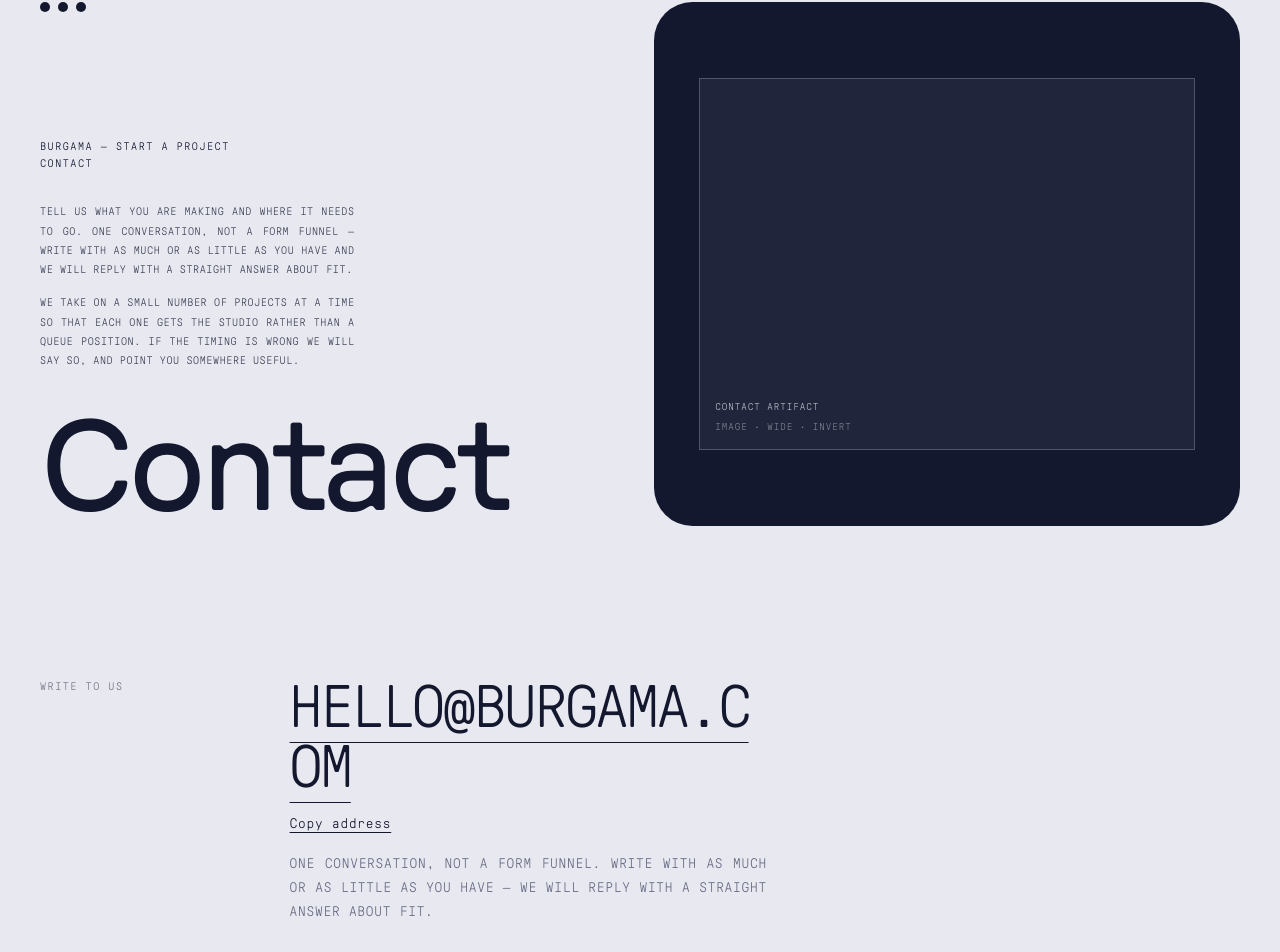
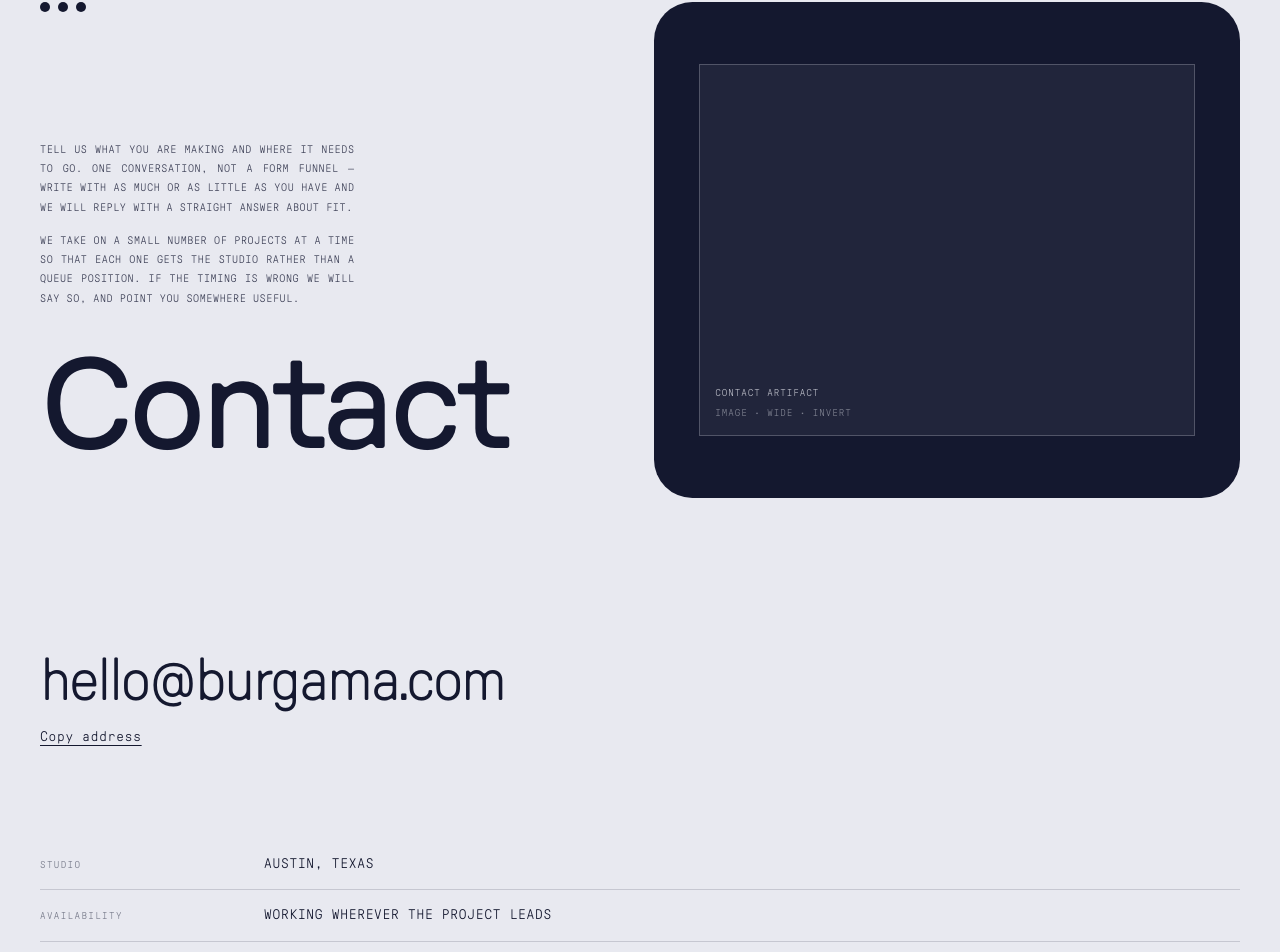
Before and after one commit to cedarandcactus/burgama-site-14.5, a Next.js app: page /contact in a window 1280 px wide. Shown: the part 139-1091 px from the top of the page. Built offline with nearby package versions, Linux system fonts and the light colour scheme.

Commit message:
feat: streamline contact and studio pages, remove redundant labels and sections

```diff
--- a/app/contact/page.tsx
+++ b/app/contact/page.tsx
@@ -26,8 +26,6 @@ export default function ContactPage() {
   return (
     <>
       <PageHero
-        eyebrow="Burgama — Start a project"
-        label="Contact"
         wordmark="Contact"
         artifactId="contact-hero"
         intro={[
@@ -37,15 +35,13 @@ export default function ContactPage() {
       />
 
       <div className="wide case">
-        <section aria-label="Email the studio" className="case-module">
-          <h2 className="case-module-title">Write to us</h2>
-          <div className="case-module-body">
-            <LiquidEmail />
-            <p>
-              One conversation, not a form funnel. Write with as much or as little as you
-              have — we will reply with a straight answer about fit.
-            </p>
-          </div>
+        {/*
+          No "Write to us" label: the email address is the largest thing in
+          this section and states its own purpose. The explanatory sentence
+          that sat under it is gone too — the hero copy already says it.
+        */}
+        <section aria-label="Email the studio">
+          <LiquidEmail />
         </section>
 
         <Reveal as="section" aria-label="Location" className="case-spec">
@@ -59,6 +55,11 @@ export default function ContactPage() {
           </div>
         </Reveal>
 
+        {/*
+          This heading STAYS. "What you are making / Where it needs to go /
+          Timing…" is a list of fragments that means nothing without it —
+          it carries information rather than labelling a section.
+        */}
         <Reveal as="section" aria-labelledby="include-title" className="case-module">
           <h2 id="include-title" className="case-module-title">
             Useful to include
--- a/app/globals.css
+++ b/app/globals.css
@@ -410,39 +410,6 @@
   color: var(--ink-soft);
 }
 
-/*
-  Rotated marginalia. Absolutely positioned against the poster, hidden below
-  the width where there is no margin to put it in.
-*/
-.poster-margin {
-  display: none;
-}
-
-@media (min-width: 1180px) {
-  .poster-margin {
-    position: absolute;
-    top: 50%;
-    display: block;
-    font-size: 0.5625rem;
-    letter-spacing: 0.16em;
-    text-transform: uppercase;
-    white-space: nowrap;
-    color: color-mix(in srgb, var(--ink) 45%, transparent);
-  }
-
-  .poster-margin-left {
-    left: 0;
-    transform: translateY(-50%) rotate(180deg);
-    writing-mode: vertical-rl;
-  }
-
-  .poster-margin-right {
-    right: 0;
-    transform: translateY(-50%);
-    writing-mode: vertical-rl;
-  }
-}
-
 /* Vertical rhythm between the homepage's full-width bands. */
 .page-artifact {
   display: flex;
@@ -513,6 +480,14 @@
     grid-template-columns: minmax(0, 1fr) minmax(0, 1.04fr);
     align-items: stretch;
   }
+
+  /*
+    Matches `.spread-panel`'s min-height so the wordmark's `margin-top: auto`
+    always has a floor to sit on, whether the intro copy is two lines or ten.
+  */
+  .spread-left {
+    min-height: clamp(14rem, 42vw, 31rem);
+  }
 }
 
 .spread-left {
@@ -534,25 +509,29 @@
   background-color: var(--ink);
 }
 
-.spread-labels {
-  display: flex;
-  flex-direction: column;
-  gap: 0.25rem;
-  /* The distance from the dots down to here is the reference's empty half. */
-  margin-top: clamp(2.5rem, 10vw, 9rem);
-}
-
+/*
+  The copy now owns the drop from the dot mark, which the removed caps labels
+  used to provide. That gap IS the reference composition — the empty upper
+  left is what lets the bottom-weighted wordmark land — so it has to live on
+  whatever comes first, not on labels that no longer exist.
+*/
 .spread-copy {
   display: flex;
   flex-direction: column;
   gap: 0.875rem;
-  margin-top: clamp(1.25rem, 2.5vw, 2rem);
+  margin-top: clamp(2.5rem, 10vw, 9rem);
   max-width: 52ch;
 }
 
 /*
   The wordmark — the largest thing on the page. Extended face, very tight
   tracking, bottom-anchored so the eye falls from empty space into it.
+
+  `margin-top: auto` only pushes it down when the column is SHORTER than the
+  panel. A case study whose intro is a two-line tagline left the left column
+  short enough that the wordmark floated mid-column instead of sitting on the
+  floor, so the row needs a floor of its own: the left column is given the
+  panel's minimum height at the two-column breakpoint.
 */
 .spread-wordmark {
   margin-top: auto;
@@ -840,6 +819,15 @@
   font-size: 0.875rem;
   line-height: 1.7;
   color: var(--ink-soft);
+}
+
+/*
+  A `.case-module` whose heading was removed has only one child, which would
+  otherwise sit in the narrow label column. Collapsing to a single column
+  moves the prose into the main measure.
+*/
+.case-module > .case-module-body:only-child {
+  grid-column: 1 / -1;
 }
 
 /*
--- a/app/studio/page.tsx
+++ b/app/studio/page.tsx
@@ -73,8 +73,6 @@ export default function StudioPage() {
   return (
     <>
       <PageHero
-        eyebrow="Burgama — Independent studio"
-        label="Studio"
         wordmark="Studio"
         artifactId="studio-hero"
         intro={[
@@ -95,22 +93,13 @@ export default function StudioPage() {
       </section>
 
       <div className="wide case">
-        <section aria-label="Elsewhere" className="case-module">
-          <h2 className="case-module-title">Elsewhere</h2>
-          <div className="case-module-body">
-            <p>
-              <Link href="/work">Selected work</Link> ·{' '}
-              <Link href="/contact">Start a project</Link>
-            </p>
-          </div>
-        </section>
-
         {/*
-          The anchor id sits on this plain section, NOT on the Reveal inside it.
-          Reveal starts its child translated down, so the browser scrolled to
-          that pre-animation position and the element then settled upward,
-          leaving the heading above the viewport. An untransformed target keeps
-          /studio#capabilities landing correctly.
+          Capabilities and Approach keep their headings: both are navigation
+          targets (/studio#capabilities, /studio#approach) linked from the nav
+          and footer, so the heading is functional, not decorative. The
+          anchor id sits on the plain section rather than the Reveal — Reveal
+          starts its child translated down, so scrolling landed on the
+          pre-animation position and the heading settled above the viewport.
         */}
         <section
           id="capabilities"
@@ -151,6 +140,14 @@ export default function StudioPage() {
             </div>
           </Reveal>
         </section>
+
+        {/* Two links need no "Elsewhere" label above them. */}
+        <section aria-label="Elsewhere" className="case-module-body">
+          <p>
+            <Link href="/work">Selected work</Link> ·{' '}
+            <Link href="/contact">Start a project</Link>
+          </p>
+        </section>
       </div>
 
       <SiteFooter />
--- a/app/work/[slug]/page.tsx
+++ b/app/work/[slug]/page.tsx
@@ -53,12 +53,11 @@ export default async function ProjectPage({
     <>
       {/*
         The case study opens on the same spread as every other interior page:
-        client and year as labels, the intro copy in small caps, the project
-        name as the wordmark, and the hero media contained in the ink panel.
+        the intro copy, the project name as the wordmark, and the hero media
+        contained in the ink panel. Client and year are NOT repeated as
+        labels here — they are already stated as rows in the spec list below.
       */}
       <PageHero
-        eyebrow={`Burgama — ${project.client}`}
-        label={project.year}
         wordmark={project.title}
         intro={project.introCopy}
         panel={<MediaFrame item={project.heroMedia} />}
@@ -67,11 +66,9 @@ export default async function ProjectPage({
       {/* `case-lead` trims the section's own nav clearance — the spread above
           already provides it. */}
       <article className="wide case case-lead">
-        <Reveal as="section" aria-label="Summary" className="case-module">
-          <h2 className="case-module-title">Summary</h2>
-          <div className="case-module-body">
-            <p>{project.summary}</p>
-          </div>
+        {/* The summary is a paragraph, not a titled section. */}
+        <Reveal as="section" aria-label="Summary" className="case-module-body">
+          <p>{project.summary}</p>
         </Reveal>
 
         <Reveal as="section" aria-label="Project information" className="case-spec">
--- a/app/work/page.tsx
+++ b/app/work/page.tsx
@@ -34,8 +34,6 @@ export default function WorkPage() {
   return (
     <>
       <PageHero
-        eyebrow="Burgama — Selected work"
-        label="Work"
         wordmark="Work"
         artifactId="work-hero"
         intro={[
@@ -44,6 +42,12 @@ export default function WorkPage() {
         ]}
       />
 
+      {/*
+        The four discipline titles ARE the content here — each is a real
+        heading with its own copy, not a label decorating a section. So the
+        row carries no "Disciplines" title above it; that would be the
+        section label the typography system rules out.
+      */}
       <section aria-label="Disciplines" className="wide">
         <div className="page-hero-columns">
           {DISCIPLINES.map((item) => (
--- a/components/media-module.tsx
+++ b/components/media-module.tsx
@@ -61,9 +61,17 @@ export function ProjectModules({ modules }: { modules: ContentModule[] }) {
       {modules.map((module, index) => {
         switch (module.type) {
           case 'text':
+            /*
+              An untitled text module renders as prose with NO heading. It
+              previously emitted an empty `<h2>`, which reserved the label
+              column and left an unexplained gap beside the paragraph — a
+              label existing only because other sections have one.
+            */
             return (
               <Reveal key={index} as="section" className="case-module">
-                <h2 className="case-module-title">{module.title ?? ''}</h2>
+                {module.title ? (
+                  <h2 className="case-module-title">{module.title}</h2>
+                ) : null}
                 <div className="case-module-body">
                   {module.body.map((paragraph) => (
                     <p key={paragraph}>{paragraph}</p>
--- a/components/page-hero.tsx
+++ b/components/page-hero.tsx
@@ -5,30 +5,37 @@ import { Reveal } from '@/components/reveal'
 /**
  * The interior-page hero, built from the two-column reference spread.
  *
- * Left column runs top to bottom: dot mark, caps labels, body copy, then an
- * oversized wordmark on the floor. Right column is one ink panel holding the
- * artifact, contained rather than cropped.
+ * Left column runs top to bottom: dot mark, body copy, then an oversized
+ * wordmark on the floor. Right column is one ink panel holding the artifact,
+ * contained rather than cropped.
+ *
+ * There is deliberately NO eyebrow or label above the wordmark. Per the
+ * typography system the page carries only display, body, and small utility
+ * text that is functionally necessary — and a caps "Studio" label sitting
+ * above a giant "Studio" wordmark is the redundant subtitle that rule names.
+ * The page title lives in one place: the wordmark.
  *
  * Every interior page uses this — /work, /studio, /contact and each case
  * study. The homepage keeps its own poster hero.
  */
 export function PageHero({
-  eyebrow,
-  label,
   wordmark,
   intro = [],
   artifactId,
   panel,
   headingLevel: Heading = 'h1',
 }: {
-  /** Small caps label, first line. */
-  eyebrow: string
-  /** Small caps label, second line — usually the page or client name. */
-  label: string
   /** The large display word. Set as the page heading. */
   wordmark: string
-  /** Paragraphs of small caps copy, set above the wordmark. */
+  /** Paragraphs of body copy, set above the wordmark. */
   intro?: string[]
+  /**
+   * Set `true` when `intro` is a short display tagline rather than prose.
+   * Project intros are two-line statements ("One workforce. / Every side of
+   * the work.") — setting those as tiny tracked caps read as a caption, not
+   * as the line the project is about.
+   */
+  introAsTagline?: boolean
   /** Artifact registry id for the panel. Ignored when `panel` is given. */
   artifactId?: string
   /** Custom panel content, for pages whose hero media is not an artifact. */
@@ -43,11 +50,6 @@ export function PageHero({
           <span />
           <span />
           <span />
-        </div>
-
-        <div className="spread-labels">
-          <p className="poster-label">{eyebrow}</p>
-          <p className="poster-label">{label}</p>
         </div>
 
         {intro.length > 0 ? (
```
Also changed, not shown: components/home-index.tsx (+12 -10 lines).
